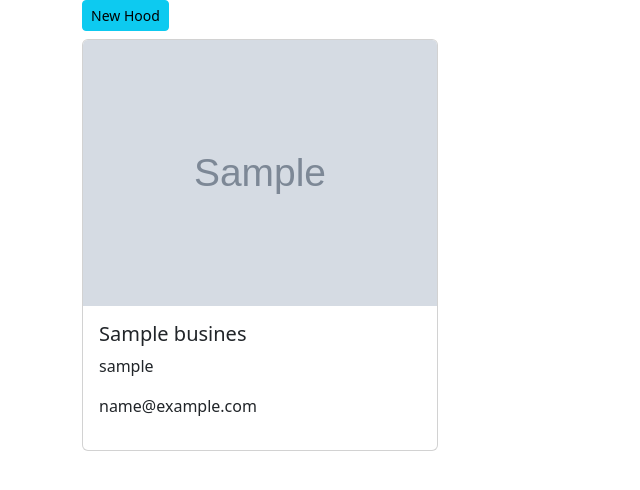
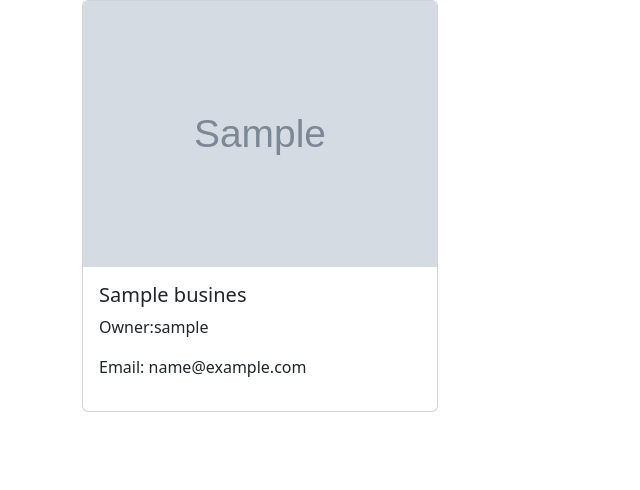
Before and after one commit to samwel-chege/Neighborhood, a Django app: page /business/ in a window 1280 px wide. Shown: the part 56-546 px from the top of the page, without its empty margins (0-640 px from the left). Run offline with Django 3.2, Linux system fonts and the light colour scheme; tables that the repository leaves empty hold one stand-in row (values such as "Sample post"); grey boxes marked "Sample" are stand-in pictures; some libraries are stand-ins or nearby versions.

Commit message:
edit business display

```diff
--- a/neighbourhood/templates/business.html
+++ b/neighbourhood/templates/business.html
@@ -1,7 +1,6 @@
 {% extends 'base.html' %}
 {% block content %}
     <div class="container">
-        <a href="{% url 'business' %}" class="btn btn-sm btn-info mb-2"> New Hood</a>
     <div class="row">
         {% for businez in business %}
         <div class="col-md-4">
@@ -9,9 +8,9 @@
                 <img src="{{ businez.photo.url}}" class="card-img-top" alt="{{ businez.name }}">
                 <div class="card-body">
                     <h5 class="card-title">{{businez.name}}</h5>
-                        <p>{{businez.user}}</p>
+                        <p>Owner:{{businez.user}}</p>
                     <p class="card-text">{{hood.description}}</p>
-                    <p>{{businez.email_address}}</p>
+                    <p>Email: {{businez.email_address}}</p>
 
                 </div>
             </div>
```
